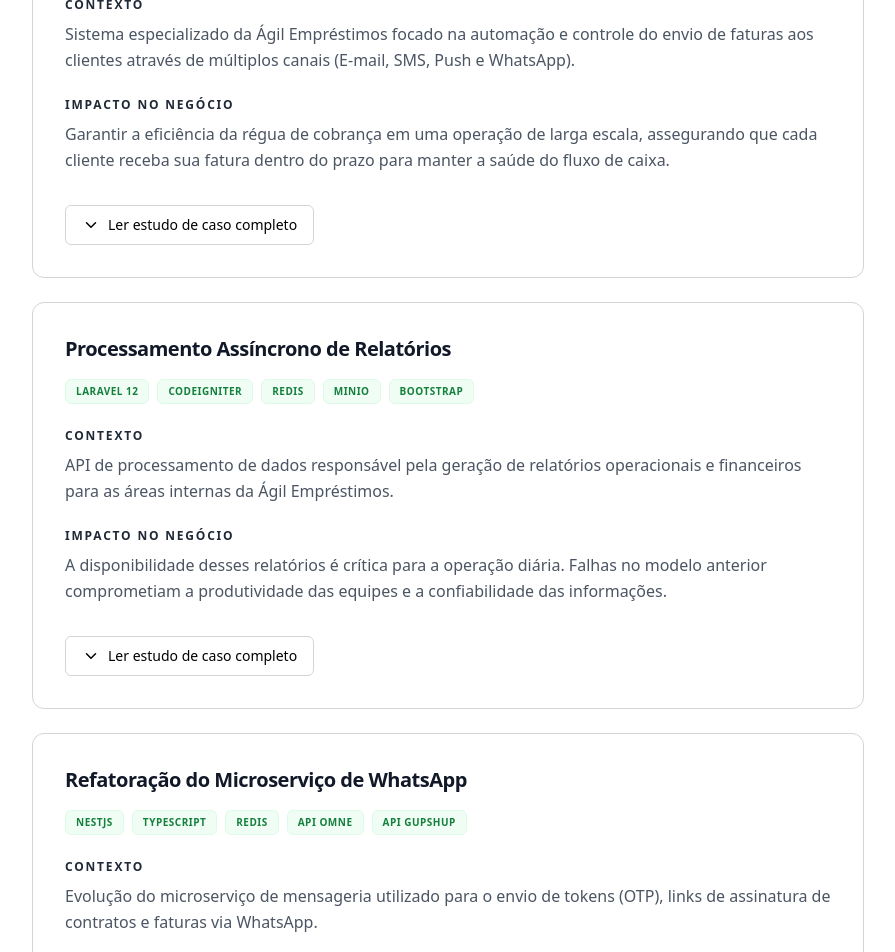
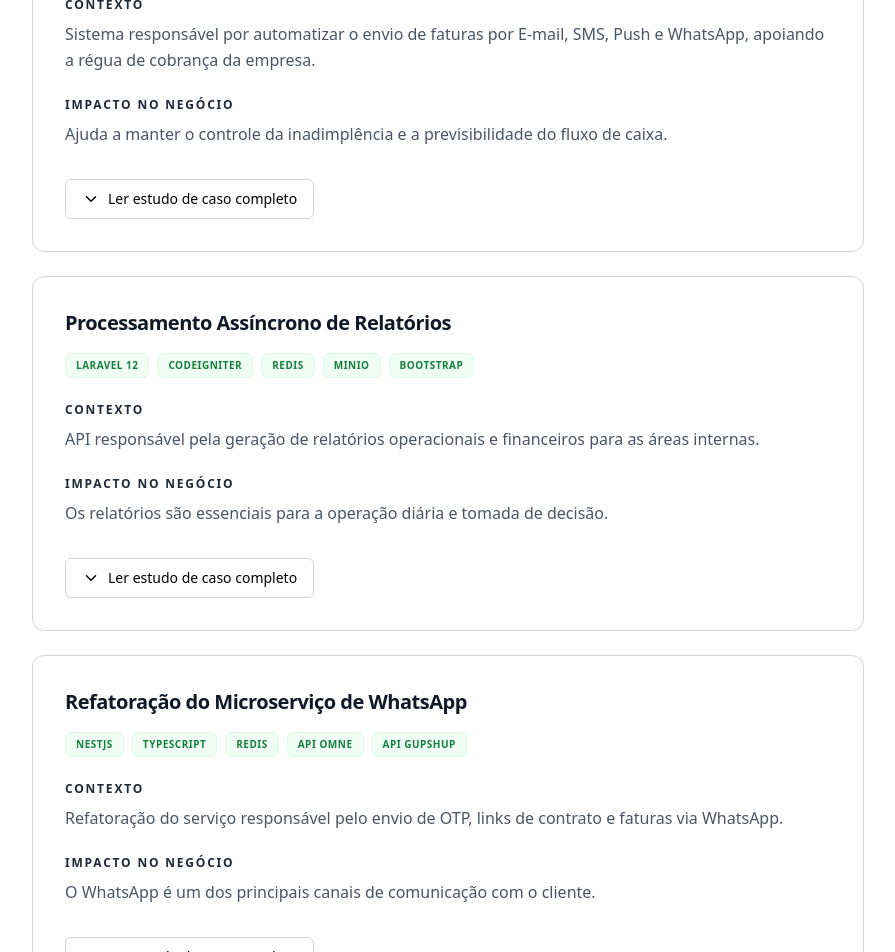
Before and after one commit to lezzin/lezzin.github.io, a Vue app: page / in a window 1280 px wide. Shown: the part 2620-3572 px from the top of the page, without its empty margins (192-1087 px from the left). Built offline with nearby package versions, Linux system fonts and the light colour scheme.

Commit message:
feat - improve projects docs

```diff
--- a/src/data/projects.ts
+++ b/src/data/projects.ts
@@ -12,22 +12,30 @@ export interface Project {
 export default [
   {
     name: 'Cronograma de Disparos de Faturas',
+
     context:
-      'Sistema especializado da Ágil Empréstimos focado na automação e controle do envio de faturas aos clientes através de múltiplos canais (E-mail, SMS, Push e WhatsApp).',
+      'Sistema responsável por automatizar o envio de faturas por E-mail, SMS, Push e WhatsApp, apoiando a régua de cobrança da empresa.',
+
     importance:
-      'Garantir a eficiência da régua de cobrança em uma operação de larga escala, assegurando que cada cliente receba sua fatura dentro do prazo para manter a saúde do fluxo de caixa.',
+      'Ajuda a manter o controle da inadimplência e a previsibilidade do fluxo de caixa.',
+
     problem:
-      'O processo era manual e centralizado em um único desenvolvedor, o que gerava riscos operacionais elevados, falta de previsibilidade e ausência de mecanismos de auditoria sobre o status de envio de cada contrato.',
+      'Parte do processo era manual e concentrado em uma única pessoa. Não havia rastreabilidade clara dos envios, o que gerava risco operacional e atrasos na cobrança.',
+
     decisions: [
-      'Arquitetura de processamento assíncrono com RabbitMQ para garantir o envio massivo de faturas sem perda de dados',
-      'Desenvolvimento de telas de auditoria detalhada, permitindo o acompanhamento do status de envio por contrato e visualização de informações vinculadas',
-      'Implementação de cache com Redis para acelerar a consulta de dados recorrentes dos contratos durante o processamento',
-      'Integração com MinIO para armazenamento de arquivos e QRCodes de pagamento, garantindo o desacoplamento do storage',
+      'Implementação de processamento assíncrono com filas (RabbitMQ)',
+      'Criação de tela de auditoria para acompanhar status de envio por contrato',
+      'Uso de Redis para melhorar desempenho nas consultas em banco de dados',
+      'Armazenamento de arquivos e QRCodes no MinIO',
+      'Implementação de regras de envio por canal (ex: Push para clientes com login < 30 dias e SMS para > 30 dias)'
     ],
+
     tradeoffs:
-      'A substituição do processo manual por uma arquitetura baseada em filas exigiu maior esforço inicial em infraestrutura e observabilidade, mas eliminou a dependência humana e permitiu a rastreabilidade total do processo.',
+      'Foi necessário aprender e aplicar o conceito de filas no Laravel e lidar com maior complexidade inicial. Em troca, o processo deixou de ser manual e passou a ser escalável.',
+
     outcome:
-      'Entrega de um sistema estável capaz de processar mais de 100 mil faturas por dia. Implementação de visibilidade operacional completa, permitindo que falhas de entrega sejam identificadas e tratadas por contrato de forma imediata.',
+      'Sistema capaz de processar mais de 100 mil faturas por dia, com rastreabilidade e menor risco operacional.',
+
     technologies: [
       'Laravel 11',
       'CodeIgniter',
@@ -38,42 +46,74 @@ export default [
       'jQuery',
     ],
   },
+
   {
     name: 'Processamento Assíncrono de Relatórios',
+
     context:
-      'API de processamento de dados responsável pela geração de relatórios operacionais e financeiros para as áreas internas da Ágil Empréstimos.',
+      'API responsável pela geração de relatórios operacionais e financeiros para as áreas internas.',
+
     importance:
-      'A disponibilidade desses relatórios é crítica para a operação diária. Falhas no modelo anterior comprometiam a produtividade das equipes e a confiabilidade das informações.',
+      'Os relatórios são essenciais para a operação diária e tomada de decisão.',
+
     problem:
-      'Aplicação legada em PHP com processamento síncrono via HTTP, gerando timeouts frequentes de até 40 minutos, bloqueio de recursos do servidor e alto volume de chamados de suporte.',
+      'O sistema antigo processava relatórios de forma síncrona, gerando timeouts de até 40 minutos. Quando falhava, era necessário acionar o DBA para gerar o relatório direto no banco.',
+
     decisions: [
-      'Migração do modelo síncrono para processamento assíncrono e paralelo utilizando filas com Redis',
-      'Implementação de geração de arquivos via streaming para reduzir drasticamente o consumo de memória',
-      'Armazenamento de relatórios no MinIO, desacoplando o processamento pesado do fluxo de download do usuário',
-      'Interface de acompanhamento do progresso e sistema de notificação automática por e-mail após a conclusão',
+      'Migração para processamento assíncrono com Redis',
+      'Geração de arquivos via streaming para reduzir uso de memória',
+      'Armazenamento dos relatórios no MinIO',
+      'Tela para acompanhamento de status e notificação por e-mail',
+      'Reprocessamento automático em caso de falha'
     ],
+
     tradeoffs:
-      'Foi necessária a criação de uma nova camada de aplicação, pois o sistema legado utilizava versões defasadas que não suportavam uma arquitetura assíncrona moderna de forma segura.',
+      'Foi necessário criar uma nova camada de aplicação por limitações do sistema legado.',
+
     outcome:
-      'Redução do tempo de processamento de 40 minutos para menos de 1 minuto (melhoria de 97,5%). Erradicação de timeouts e queda expressiva no volume de chamados de suporte.',
-    technologies: ['Laravel 12', 'CodeIgniter', 'Redis', 'MinIO', 'Bootstrap', 'jQuery'],
+      'Redução do tempo de processamento de 40 minutos para menos de 1 minuto. Fim dos timeouts e da dependência do DBA para exportações manuais.',
+
+    technologies: [
+      'Laravel 12',
+      'CodeIgniter',
+      'Redis',
+      'MinIO',
+      'Bootstrap',
+      'jQuery'
+    ],
   },
+
   {
     name: 'Refatoração do Microserviço de WhatsApp',
+
     context:
-      'Evolução do microserviço de mensageria utilizado para o envio de tokens (OTP), links de assinatura de contratos e faturas via WhatsApp.',
+      'Refatoração do serviço responsável pelo envio de OTP, links de contrato e faturas via WhatsApp.',
+
     importance:
-      'O WhatsApp é o canal vital de conversão. A agilidade na gestão de templates e o acesso a relatórios integrados impactam diretamente o tempo de resposta ao cliente.',
+      'O WhatsApp é um dos principais canais de comunicação com o cliente.',
+
     problem:
-      'A integração direta anterior (Gupshup) dificultava a gestão de templates e relatórios, exigindo constantes intervenções de DevOps e deploys para mudanças simples de negócio.',
+      'Os templates eram configurados via variável de ambiente. Qualquer alteração exigia deploy e apoio técnico, além de pouca visibilidade sobre os envios.',
+
     decisions: [
-      'Refatoração para integração com a plataforma OMNE como intermediadora, visando utilizar seus relatórios nativos e acelerar a entrega de requisitos',
-      'Desenvolvimento de tela de gerenciamento de templates, permitindo que a área de negócio cadastre IDs de templates da OMNE sem necessidade de novos deploys',
+      'Integração com a OMNE como intermediadora entre API interna e GUPSHUP',
+      'Criação de tela para gerenciamento de templates sem necessidade de deploy',
+      'Organização das configurações para reduzir dependência de DevOps'
     ],
+
     tradeoffs:
-      'A inclusão da OMNE como intermediária trouxe um custo de plataforma, mas o retorno em velocidade de entrega para o negócio e a redução de carga técnica compensaram o investimento.',
+      'A inclusão da OMNE adicionou um custo extra e mais um ponto na arquitetura.',
+
     outcome:
-      'Autonomia total para o time de Negócios na gestão de templates. Redução drástica do Lead Time de mudanças e maior clareza nos dados de entrega através de relatórios integrados.',
-    technologies: ['NestJS', 'TypeScript', 'Redis', 'API OMNE', 'API Gupshup', 'Node.js'],
-  },
+      'Time de Negócios passou a gerenciar templates sozinho, com mais visibilidade sobre os envios e menos dependência técnica.',
+
+    technologies: [
+      'NestJS',
+      'TypeScript',
+      'Redis',
+      'API OMNE',
+      'API Gupshup',
+      'Node.js'
+    ],
+  }
 ] as Project[]
```
